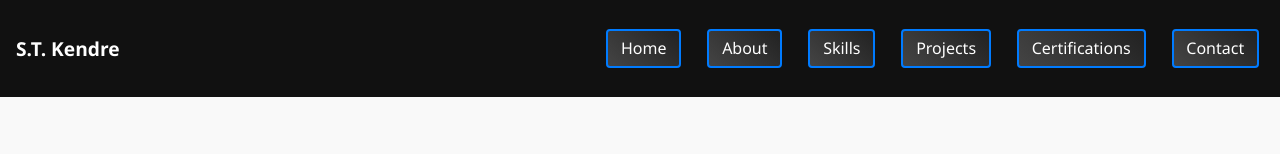
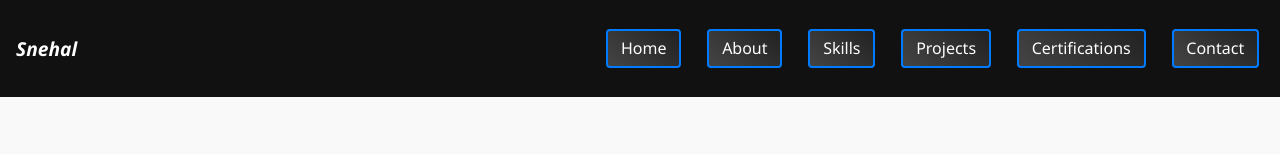
Before and after one commit to Snehal140305/Portfolio, a plain HTML site: page index.html in a window 1280 px wide. Shown: the top 154 px of the page. Drawn offline with Linux system fonts and the light colour scheme.

Commit message:
Update index.html

```diff
--- a/index.html
+++ b/index.html
@@ -9,7 +9,7 @@
 </head>
 <body>
   <header id="header">
-    <h1 class="logo">S.T. Kendre</h1>
+    <h1 class="logo"><i>Snehal</i></h1>
     <nav>
       <div class="hamburger" onclick="toggleMenu()">
         <div></div>
```
